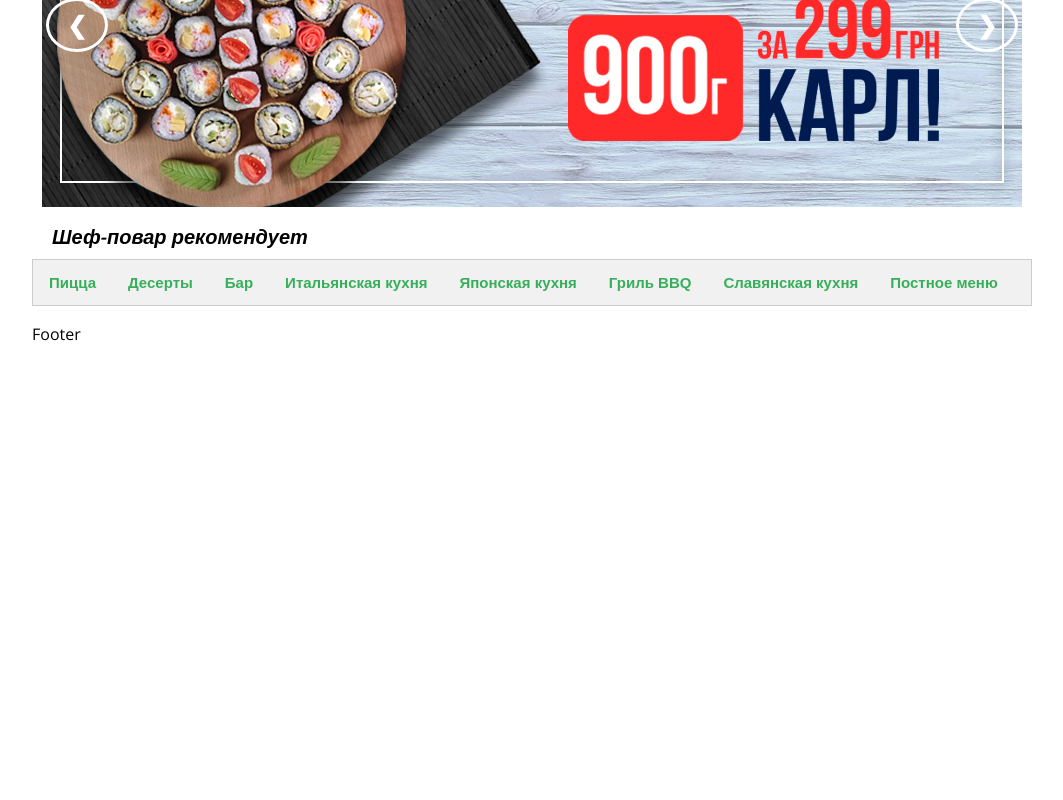
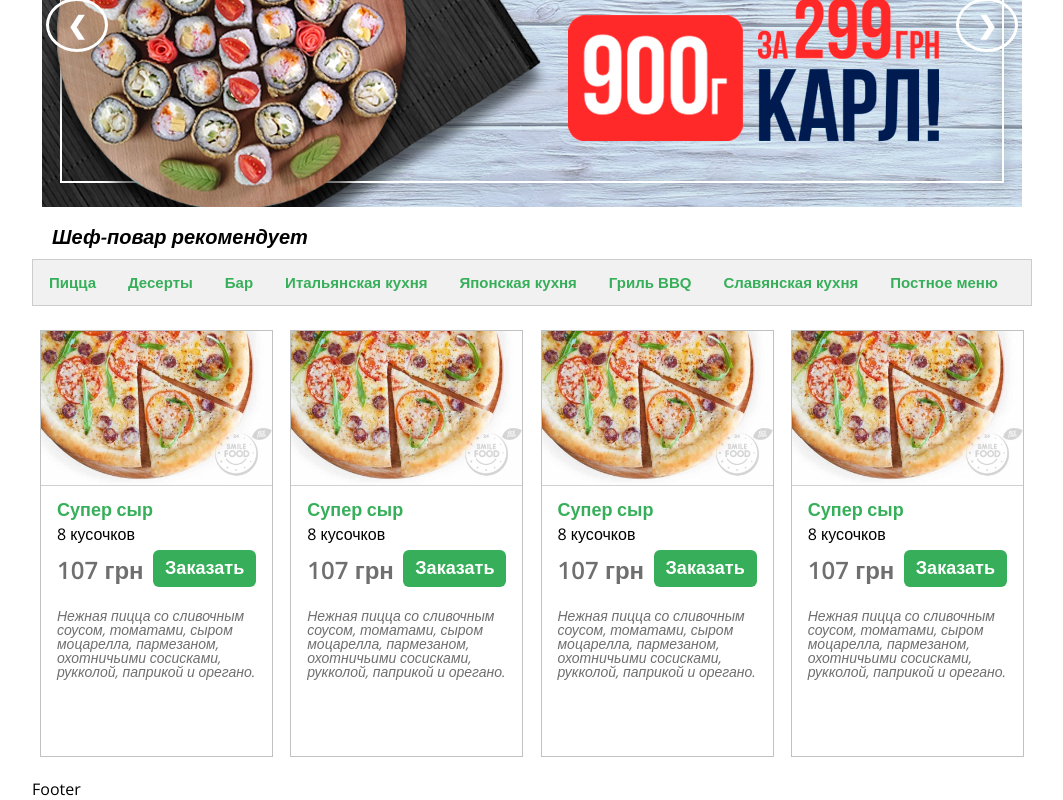
Before and after one commit to Alex-Schweiz/food-delivery-react, a React app: page / in a window 1280 px wide. Shown: the part 525-1325 px from the top of the page, without its empty margins (108-1171 px from the left). Before the commit the page ends 870 px from the top, so only its background shows below. Built offline with nearby package versions, Linux system fonts and the light colour scheme.

Commit message:
Added Chief Recommendations tab with dishes

```diff
--- a/src/components/ChiefRecommends/Recommendation/Recommendation.js
+++ b/src/components/ChiefRecommends/Recommendation/Recommendation.js
@@ -2,6 +2,7 @@ import React, { Component }  from 'react';
 
 import classes from './Recommendation.css';
 import RecommendationTab from './RecommendationTab/RecommendationTab';
+import TabContent from './TabContent/TabContent'
 
 class Recommendation extends Component {
   state = {
@@ -30,6 +31,7 @@ class Recommendation extends Component {
         <RecommendationTab
           selectedCategory={this.selectedCategoryHandler}
           categories={this.state.tabCategories} />
+        <TabContent activeCategory={this.state.activeCategory} />
       </div>
     )
   }
--- /dev/null
+++ b/src/components/ChiefRecommends/Recommendation/TabContent/TabContent.css
@@ -0,0 +1,5 @@
+.TabContent {
+    margin: 24px 8px;
+    display: flex;
+    justify-content: space-between;
+}
--- /dev/null
+++ b/src/components/ChiefRecommends/Recommendation/TabContent/TabContent.js
@@ -0,0 +1,15 @@
+import React from 'react';
+
+import classes from './TabContent.css';
+import DishCard from '../../../DishCard/DishCard'
+
+const tabContent = (props) => (
+  <div className={classes.TabContent}>
+    <DishCard />
+    <DishCard />
+    <DishCard />
+    <DishCard />
+  </div>
+);
+
+export default tabContent;
--- /dev/null
+++ b/src/components/DishCard/DishCard.css
@@ -0,0 +1,71 @@
+.DishCard {
+    width: 23.5%;
+    border: 1px solid rgba(100,100,100,0.4);
+    min-height: 425px;
+    transition: .4s;
+}
+
+.DishCard:hover {
+    border: 1px solid rgba(100,100,100,0.7);
+}
+
+.DishCard img {
+    width: 100%;
+    border-bottom: 1px solid rgba(100,100,100,0.3);
+}
+
+.DishTitle {
+    color: #37af5a;
+    font-weight: 600;
+    font-size: 18px;
+}
+
+.DishInfo {
+    padding: 12px 16px;
+}
+
+.DishInfo p {
+    margin-bottom: 8px;
+}
+
+.DishAction {
+    width: 100%;
+    height: 35px;
+    margin-right: 8px;
+    margin-bottom: 8px;
+}
+
+.DishAction p,
+.DishAction button {
+    display: inline-block;
+    font-weight: 600;
+}
+
+.DishAction p {
+    font-size: 24px;
+    line-height: 24px;
+    color: #6f6f6f;
+    padding-top: 8px;
+}
+
+.DishAction button {
+    float: right;
+    background-color: #37af5a;
+    padding: 8px 12px;
+    font-size: 18px;
+    color: #fff;
+    border-radius: 6px;
+    cursor: pointer;
+    border: 0px;
+}
+
+.DishAction button:hover {
+    background-color: #29b564;
+}
+
+.DishDescription {
+    padding-top: 16px;
+    font-style: italic;
+    font-size: 14px;
+    color: #6f6f6f;
+}
--- /dev/null
+++ b/src/components/DishCard/DishCard.js
@@ -0,0 +1,20 @@
+import React from 'react';
+
+import classes from './DishCard.css';
+
+const dishCard = (props) => (
+  <div className={classes.DishCard}>
+    <img src="/img/card/01.jpg" alt="01"/>
+    <div className={classes.DishInfo}>
+      <p className={classes.DishTitle}>Супер сыр</p>
+      <p>8 кусочков</p>
+      <div className={classes.DishAction}>
+        <p>107 грн</p>
+        <button>Заказать</button>
+      </div>
+      <p className={classes.DishDescription}>Нежная пицца со сливочным соусом, томатами, сыром моцарелла, пармезаном, охотничьими сосисками, рукколой, паприкой и орегано.</p>
+    </div>
+  </div>
+);
+
+export default dishCard;
```
Also changed, not shown: public/img/card/01.jpg (added).
